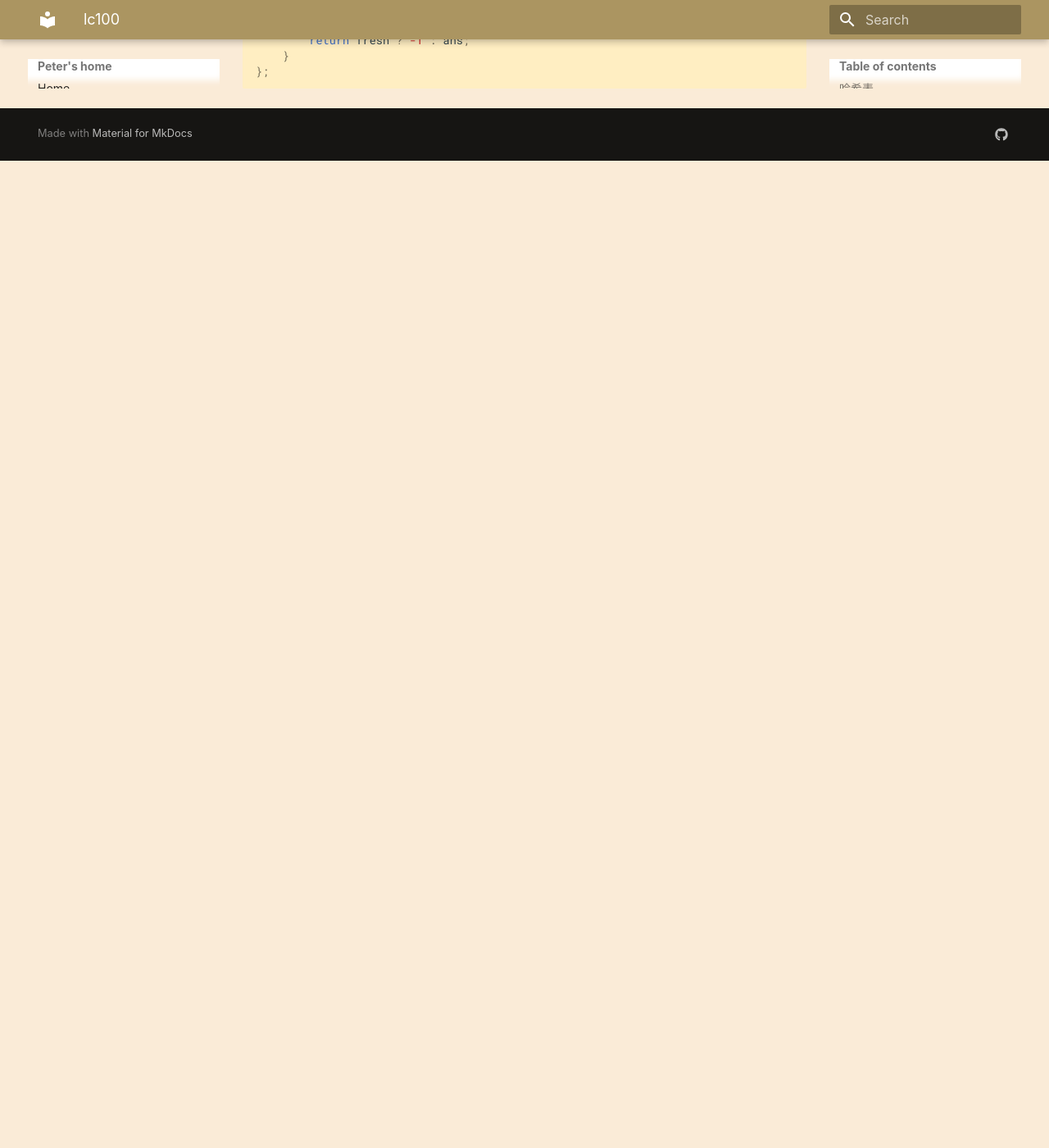
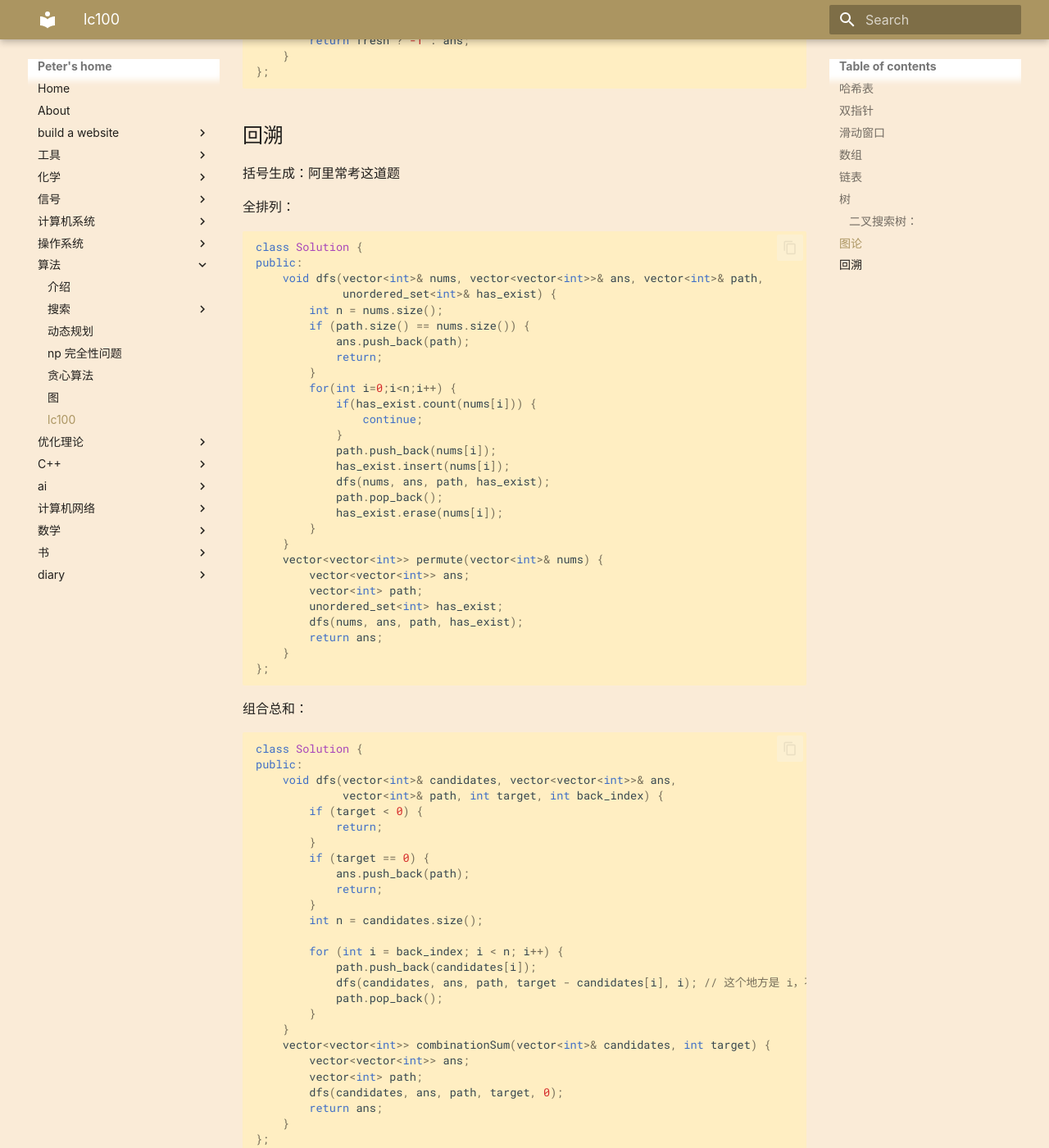
Before and after one commit to peter5723/peter5723.github.io, an MkDocs documentation site: the page built from docs/algorithm/leetcode100.md, in a window 1280 px wide and 1400 px high, scrolled down 12318 px. Shown: the whole window at 82% size. Built offline with MkDocs 1.6.1 and Material for MkDocs 9.7.7, drawn with Linux system fonts in a browser that asks for light colours; before the commit the page ends 12514 px from its top, so only the background shows below that.

Commit message:
20260306

````diff
--- a/docs/algorithm/leetcode100.md
+++ b/docs/algorithm/leetcode100.md
@@ -704,3 +704,73 @@ public:
     }
 };
 ```
+
+
+## 回溯
+
+括号生成：阿里常考这道题
+
+全排列：
+
+```cpp
+class Solution {
+public:
+    void dfs(vector<int>& nums, vector<vector<int>>& ans, vector<int>& path,
+             unordered_set<int>& has_exist) {
+        int n = nums.size();
+        if (path.size() == nums.size()) {
+            ans.push_back(path);
+            return;
+        }
+        for(int i=0;i<n;i++) {
+            if(has_exist.count(nums[i])) {
+                continue;
+            }
+            path.push_back(nums[i]);
+            has_exist.insert(nums[i]);
+            dfs(nums, ans, path, has_exist);
+            path.pop_back();
+            has_exist.erase(nums[i]);
+        }
+    }
+    vector<vector<int>> permute(vector<int>& nums) {
+        vector<vector<int>> ans;
+        vector<int> path;
+        unordered_set<int> has_exist;
+        dfs(nums, ans, path, has_exist);
+        return ans;
+    }
+};
+```
+
+
+组合总和：
+
+```cpp
+class Solution {
+public:
+    void dfs(vector<int>& candidates, vector<vector<int>>& ans,
+             vector<int>& path, int target, int back_index) {
+        if (target < 0) {
+            return;
+        }
+        if (target == 0) {
+            ans.push_back(path);
+            return;
+        }
+        int n = candidates.size();
+
+        for (int i = back_index; i < n; i++) {
+            path.push_back(candidates[i]);
+            dfs(candidates, ans, path, target - candidates[i], i); // 这个地方是 i，不是 back_index，想象一下即可
+            path.pop_back();
+        }
+    }
+    vector<vector<int>> combinationSum(vector<int>& candidates, int target) {
+        vector<vector<int>> ans;
+        vector<int> path;
+        dfs(candidates, ans, path, target, 0);
+        return ans;
+    }
+};
+```
````
Also changed, not shown: docs/ai/ali.md (added, +11 -0 lines).
